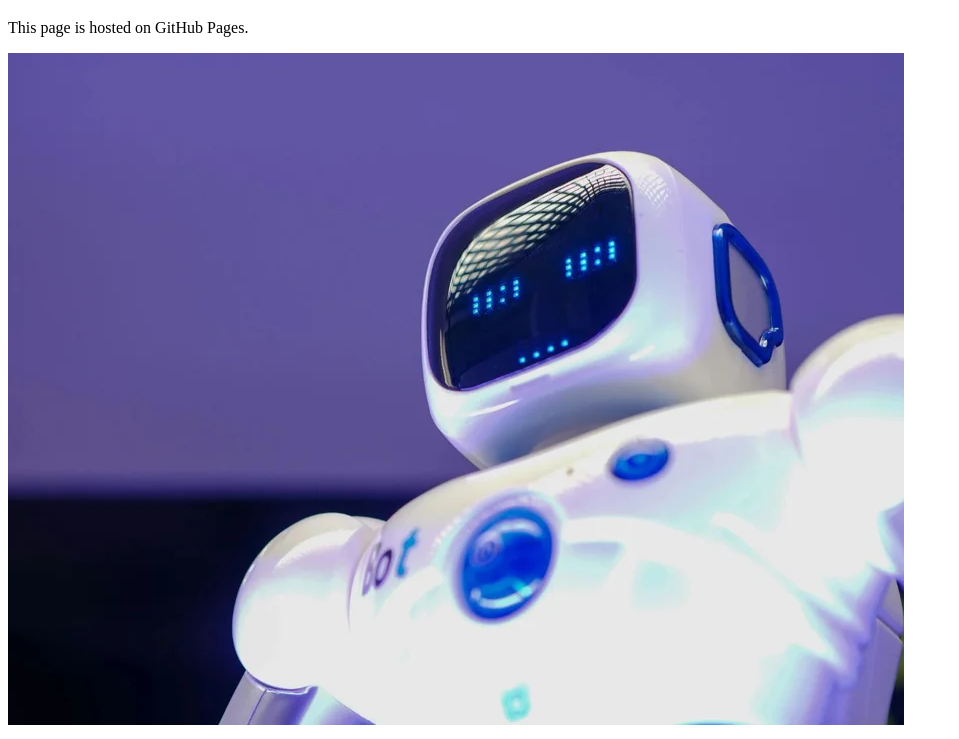
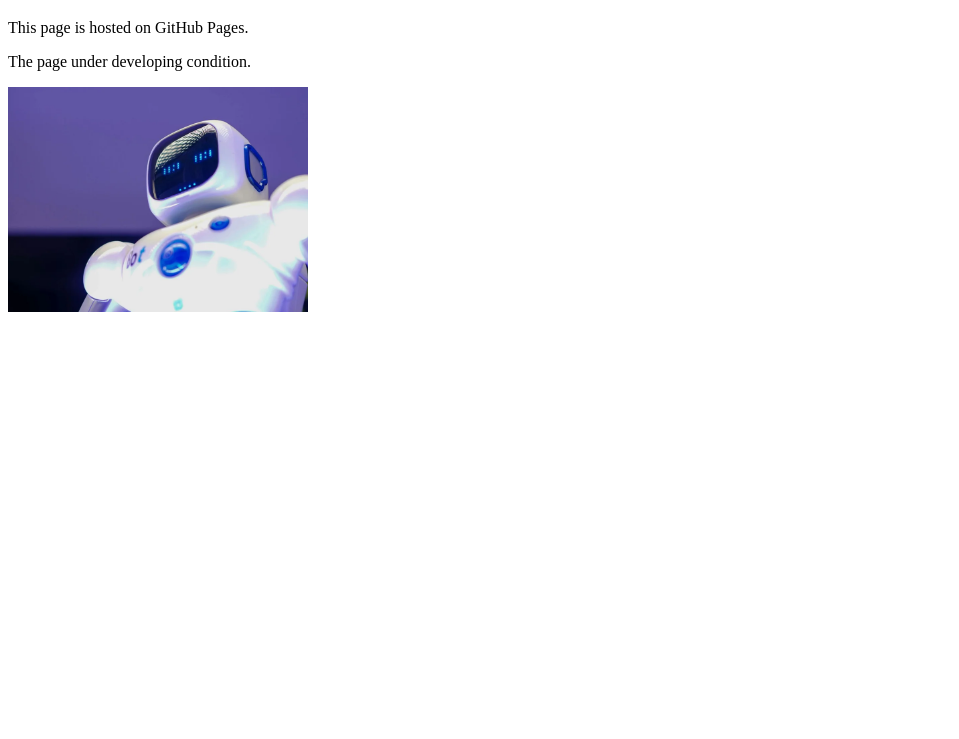
Before and after one commit to SOMOSTRO/Hosted, a plain HTML site: page index.html in a window 1280 px wide. Shown: the part 61-800 px from the top of the page, without its empty margins (0-959 px from the left). Drawn offline with Linux system fonts and the light colour scheme.

Commit message:
update index.html

```diff
--- a/index.html
+++ b/index.html
@@ -8,6 +8,7 @@
 <body>
     <h1>Welcome to My Hosted Page!</h1>
     <p>This page is hosted on GitHub Pages.</p>
-    <img src="Bot_image.webp" alt="My Image">
+    <p>The page under developing condition.</p>
+    <img src="Bot_image.webp" width="300" alt="My Image">
 </body>
 </html>
```
